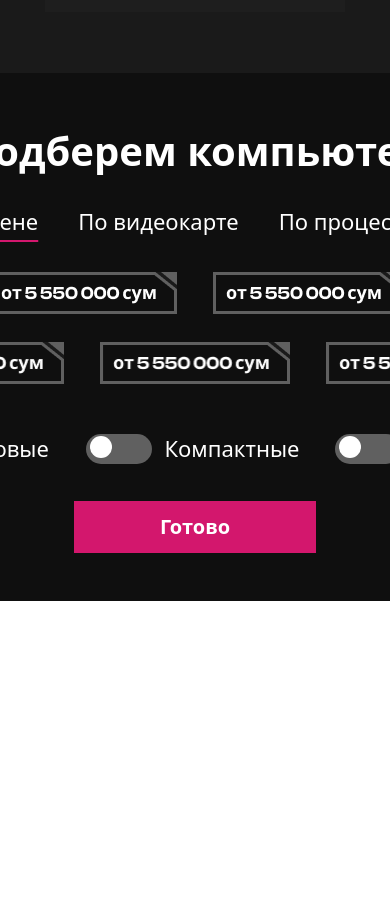
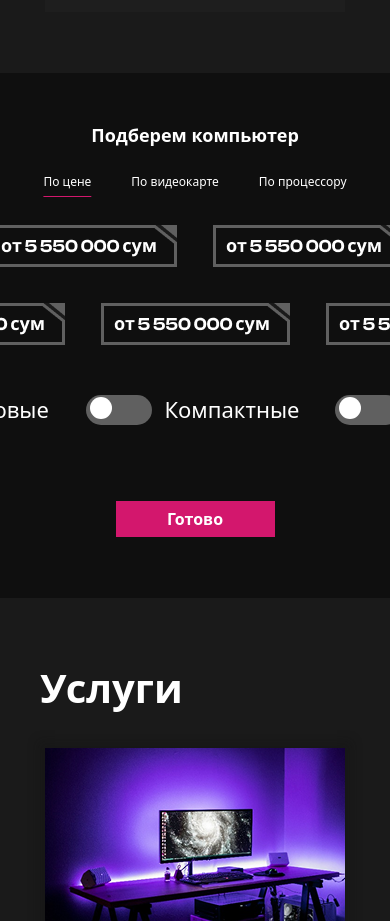
Before and after one commit to AbdulboisNigmatjonov17/inGame, a Next.js app: page / in a window 390 px wide. Shown: the part 5140-6061 px from the top of the page. Before the commit the page ends 5741 px from the top, so only its background shows below. Built offline with nearby package versions, Linux system fonts and the light colour scheme.

Commit message:
service component finish

```diff
--- a/src/app/page.tsx
+++ b/src/app/page.tsx
@@ -4,6 +4,7 @@ import MiniFilter from '@/components/filter/miniFilter'
 import OurPc from '@/components/pc/OurPc'
 import NewProducts from '@/components/product/NewProducts'
 import SaleProducts from '@/components/product/SaleProducts'
+import Service from '@/components/service/Service'
 import React from 'react'
 
 export default function Home() {
@@ -15,6 +16,7 @@ export default function Home() {
       <NewProducts />
       <SaleProducts />
       <MiniFilter />
+      <Service />
     </>
   )
 }
--- a/src/components/filter/miniFilter.tsx
+++ b/src/components/filter/miniFilter.tsx
@@ -9,12 +9,12 @@ export default function MiniFilter() {
     return (
         <div className='bg-[#0F0F0F] text-white min-h-[525px] py-12 flex flex-col items-center gap-10'>
             <div className='w-[865px] h-[340px] flex flex-col items-center gap-6'>
-                <h1 className='font-semibold text-[40px]'>Подберем компьютер</h1>
+                <h1 className='font-semibold text-lg md:text-[40px]'>Подберем компьютер</h1>
                 <div className='flex gap-10'>
                     {filters.map((filter) => (
                         <button
                             key={filter}
-                            className={`font-medium text-[22px] cursor-pointer ${activeFilter === filter
+                            className={`font-medium text-[12px] md:text-[22px] cursor-pointer ${activeFilter === filter
                                 ? 'underline underline-offset-[10px] decoration-[#D3176D]'
                                 : 'no-underline'
                                 }`}
@@ -31,7 +31,7 @@ export default function MiniFilter() {
                     <ToggleSwitch text={'По играм'} />
                 </div>
             </div>
-            <button className='w-[242px] h-[52px] bg-[#D3176D] font-semibold text-[20px] cursor-pointer'>Готово</button>
+            <button className='w-[159px] md:w-[242px] h-9 md:h-[52px] bg-[#D3176D] font-bold md:font-semibold text-[16px] md:text-[20px] cursor-pointer'>Готово</button>
         </div>
     )
 }
--- a/src/components/filter/miniFilterBtn.tsx
+++ b/src/components/filter/miniFilterBtn.tsx
@@ -24,39 +24,25 @@ const MiniFilterBtn = () => {
     ];
 
     return (
-        <div className='w-full h-[112px] flex gap-y-7 flex-wrap justify-center gap-x-9 mt-2.5'>
-            <div className='flex gap-x-9'>
-                {buttons.slice(0, 4).map((btn, index) => (
+        <div className='w-full min-h-[112px] mt-2.5'>
+            <div className='flex flex-wrap justify-center gap-9'>
+                {buttons.map((btn, index) => (
                     <button
                         key={btn.id}
                         onClick={() => toggleButton(index)}
-                        className='p-0 border-none bg-transparent cursor-pointer'
+                        className='border-none bg-transparent cursor-pointer'
                     >
                         <Image
                             src={activeButtons.includes(index) ? btn.activeImg : btn.defaultImg}
-                            width={190}
+                            width={189}
                             height={42}
                             alt='filter button'
+
                             aria-label='filter button'
                         />
                     </button>
                 ))}
             </div>
-            {buttons.slice(4).map((btn, index) => (
-                <button
-                    key={btn.id}
-                    onClick={() => toggleButton(index + 4)}
-                    className='p-0 border-none bg-transparent cursor-pointer'
-                >
-                    <Image
-                        src={activeButtons.includes(index + 4) ? btn.activeImg : btn.defaultImg}
-                        width={190}
-                        height={42}
-                        alt='filter button'
-                        aria-label='filter button'
-                    />
-                </button>
-            ))}
         </div>
     );
 };
--- /dev/null
+++ b/src/components/service/Service.tsx
@@ -0,0 +1,22 @@
+"use client"
+import ServiceCard from './ServiceCard'
+
+export default function Service() {
+    return (
+        <div className='min-h-[1099px] bg-[#1A1A1A] text-white py-[60px]'>
+            <div className="Container flex flex-col gap-[30px] px-[30px] lg:px-0">
+                <h1 className='font-semibold text-[40px] px-2.5'>Услуги</h1>
+                <div className='w-full flex flex-wrap justify-center lg:justify-between gap-y-4 gap-x-5 lg:gap-x-0'>
+                    <ServiceCard />
+                    <ServiceCard />
+                    <ServiceCard />
+                    <ServiceCard />
+                    <ServiceCard />
+                    <ServiceCard />
+                    <ServiceCard />
+                    <ServiceCard />
+                </div>
+            </div>
+        </div>
+    )
+}
--- /dev/null
+++ b/src/components/service/ServiceCard.tsx
@@ -0,0 +1,28 @@
+import Image from 'next/image'
+import React from 'react'
+import Line from '../catalog/Line'
+
+export default function ServiceCard() {
+    return (
+        <div className='bg-[#1E1E1E] w-[300px] min-h-[437px] shadow-[0px_0px_10px_7px_rgba(17,17,17,0.25)]'>
+            <Image src={'/service/serviceCard.png'} width={300} height={177} alt='service card image' aria-label='service card image' className='object-cover' />
+            <div className='px-6 py-5 flex flex-col gap-2.5'>
+                <div>
+                    <h3 className='font-semibold text-[20px] text-[#D3176D]'>Кастомизация</h3>
+                    <p className='font-medium text-[14px]'>Закастомизируем ваш ПК по вашему
+                        любимому дизайну</p>
+                </div>
+                <Line width='337px' color='#D9D9D933' />
+                <ul className='font-medium text-[14px] list-disc list-inside'>
+                    <li>описание</li>
+                    <li>описание</li>
+                    <li>описание</li>
+                    <li>описание</li>
+                </ul>
+                <div className='w-full flex justify-end'>
+                    <button className='border-[3px] border-[#FFFFFF] w-[120px] h-[30px] hover:bg-[#FFFFFF] hover:text-[#1E1E1E] cursor-pointer transition-all duration-300'>Подробнее</button>
+                </div>
+            </div>
+        </div>
+    )
+}
```
Also changed, not shown: public/service/serviceCard.png (added).
